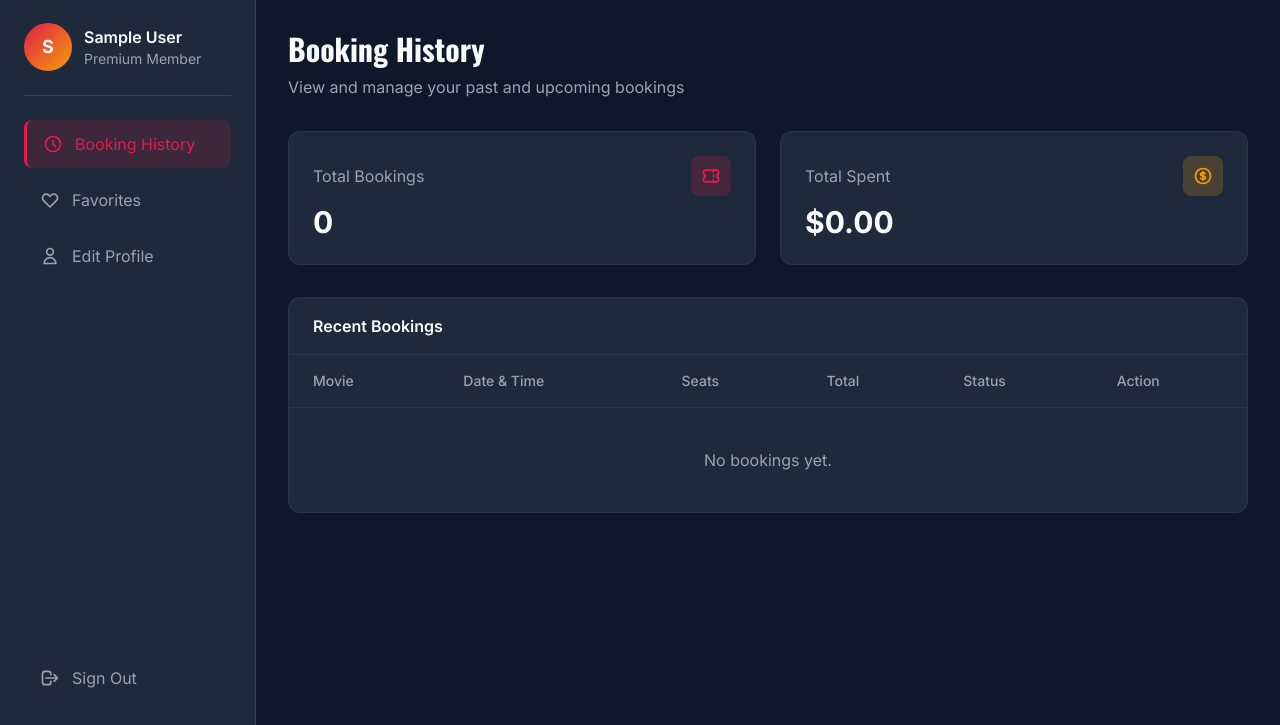
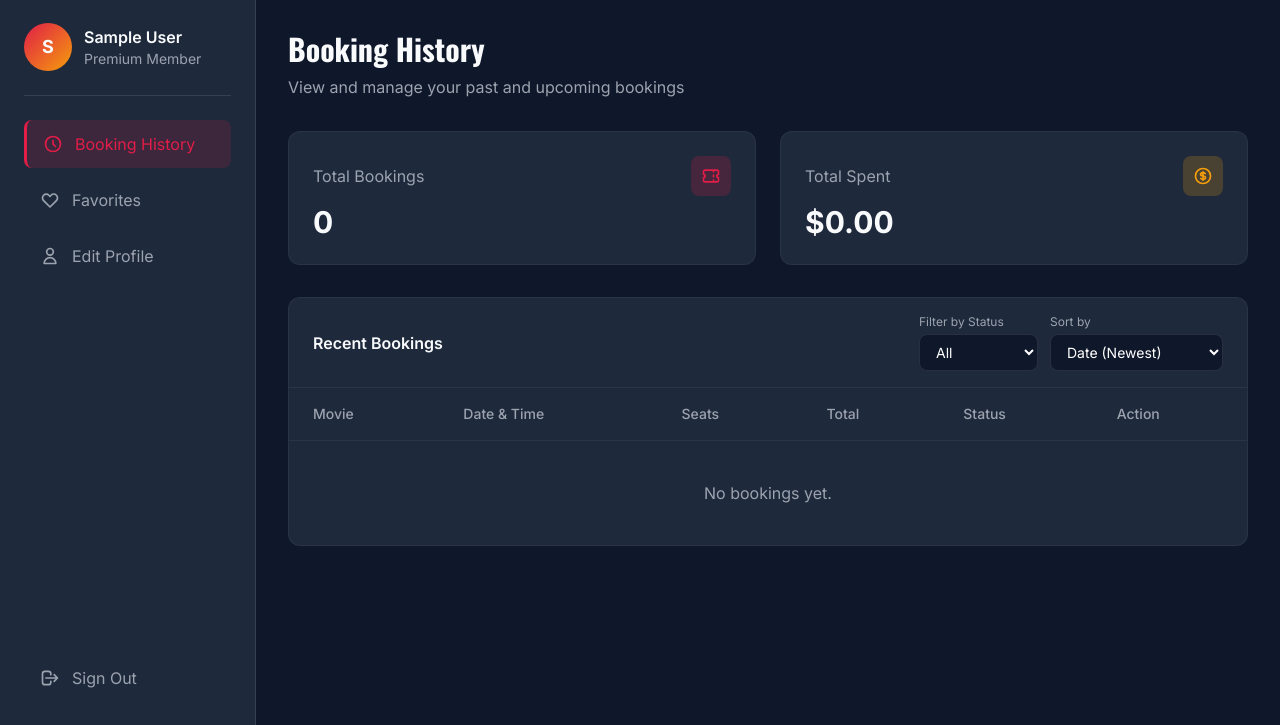
Before and after one commit to l0lwut7/Cinema-Management-System, a Flask app: page /dashboard in a window 1280 px wide. Shown: the part 76-801 px from the top of the page. Run offline with Flask 3, Linux system fonts and the light colour scheme; the visitor is signed in with stand-in values (Sample User, id 1); data that the repository does not hold is empty; some libraries are stand-ins or nearby versions.

Commit message:
Add refund flow and booking UI updates
Add server endpoint /dashboard/refund to process refund requests (checks authentication, validates booking ownership, enforces 1-hour-before-screening eligibility, updates payment and ticket records, and handles DB errors). Enhance dashboard JS to populate and submit a refund modal via fetch, compute refund eligibility, disable/enable refund buttons, and improve bookings filter/sort logic and DOM selection. Update history template to include filter/sort controls and data attributes for booking rows, and update refund modal template to a form with hidden booking id and structured fields for reason and display details.

```diff
--- a/app/blueprints/dashboard/routes.py
+++ b/app/blueprints/dashboard/routes.py
@@ -378,3 +378,88 @@ def update_password():
     finally:
         cursor.close()
         connection.close()
+
+
+@dashboard_bp.route("/dashboard/refund", methods=["POST"], strict_slashes=False)
+def process_refund():
+    if "user_id" not in session:
+        return {'success': False, 'message': 'Not authenticated'}, 401
+
+    try:
+        import json
+        from datetime import datetime, timedelta
+
+        data = json.loads(request.data) if isinstance(request.data, bytes) else request.get_json()
+        booking_id = data.get('booking_id')
+        reason = data.get('reason')
+
+        if not booking_id or not reason:
+            return {'success': False, 'message': 'Missing booking_id or reason'}, 400
+
+        connection = get_db_connection()
+        if connection is None:
+            return {'success': False, 'message': 'Database connection failed'}, 500
+
+        cursor = connection.cursor(dictionary=True)
+
+        try:
+            # Fetch booking and screening info
+            cursor.execute(
+                """
+                SELECT b.booking_id, b.user_id, s.start_time
+                FROM booking b
+                JOIN ticket t ON b.booking_id = t.booking_id
+                JOIN screening s ON t.screening_id = s.screening_id
+                WHERE b.booking_id = %s AND b.user_id = %s
+                LIMIT 1
+                """,
+                (booking_id, session["user_id"])
+            )
+            booking = cursor.fetchone()
+
+            if not booking:
+                return {'success': False, 'message': 'Booking not found'}, 404
+
+            start_time = booking["start_time"]
+            now = datetime.now()
+            one_hour_before = start_time - timedelta(hours=1)
+
+            # Check if refund is eligible: must be BEFORE 1 hour before screening
+            if now >= one_hour_before:
+                return {'success': False, 'message': 'Refund window has closed. Refunds must be requested at least 1 hour before the screening.'}, 403
+
+            # Update payment status to Refunded
+            cursor.execute(
+                """
+                UPDATE payment
+                SET status = 'Refunded'
+                WHERE booking_id = %s
+                """,
+                (booking_id,)
+            )
+
+            # Update ticket type to indicate refunded
+            cursor.execute(
+                """
+                UPDATE ticket
+                SET ticket_type = 'Refunded'
+                WHERE booking_id = %s
+                """,
+                (booking_id,)
+            )
+
+            connection.commit()
+            return {'success': True, 'message': 'Refund processed successfully'}, 200
+
+        except Exception as e:
+            connection.rollback()
+            print(f"Refund processing error: {e}")
+            return {'success': False, 'message': 'Error processing refund'}, 500
+
+        finally:
+            cursor.close()
+            connection.close()
+
+    except Exception as e:
+        print(f"Refund endpoint error: {e}")
+        return {'success': False, 'message': 'Server error'}, 500
--- a/app/static/js/dashboard.js
+++ b/app/static/js/dashboard.js
@@ -56,8 +56,27 @@ function togglePassword(inputId, button) {
   }
 }
 
-// Refund Modal
-function showRefundModal() {
+// Refund Modal with dynamic booking info
+function showRefundModal(button) {
+  const bookingId = button.getAttribute('data-booking-id');
+  const movieTitle = button.getAttribute('data-movie-title');
+  const seats = button.getAttribute('data-seats');
+  const amount = button.getAttribute('data-amount');
+  const startTime = button.getAttribute('data-start-time');
+
+  // Populate modal with booking data
+  document.getElementById('refund-booking-id').value = bookingId;
+  document.getElementById('modal-movie-title').textContent = movieTitle;
+  document.getElementById('modal-seats').textContent = `Seats: ${seats}`;
+  document.getElementById('modal-amount').textContent = `$${parseFloat(amount).toFixed(2)}`;
+
+  if (startTime) {
+    const dt = new Date(startTime);
+    const dateStr = dt.toLocaleDateString('en-US', { month: 'short', day: 'numeric', year: 'numeric' });
+    const timeStr = dt.toLocaleTimeString('en-US', { hour: 'numeric', minute: '2-digit', hour12: true });
+    document.getElementById('modal-datetime').textContent = `${dateStr} • ${timeStr}`;
+  }
+
   const modal = document.getElementById('refund-modal');
   modal.classList.remove('hidden');
   modal.classList.add('flex');
@@ -69,9 +88,40 @@ function hideRefundModal() {
   modal.classList.remove('flex');
 }
 
-function submitRefund() {
-  hideRefundModal();
-  alert('Refund request submitted! You will receive confirmation via email.');
+function submitRefund(event) {
+  event.preventDefault();
+  const bookingId = document.getElementById('refund-booking-id').value;
+  const reason = document.getElementById('refund-reason').value;
+
+  if (!reason) {
+    alert('Please select a refund reason.');
+    return;
+  }
+
+  fetch('/dashboard/refund', {
+    method: 'POST',
+    headers: {
+      'Content-Type': 'application/json',
+    },
+    body: JSON.stringify({
+      booking_id: bookingId,
+      reason: reason
+    })
+  })
+  .then(response => response.json())
+  .then(data => {
+    if (data.success) {
+      hideRefundModal();
+      alert('Refund requested successfully! You will receive confirmation via email.');
+      location.reload();
+    } else {
+      alert('Error: ' + (data.message || 'Could not process refund.'));
+    }
+  })
+  .catch(error => {
+    console.error('Error:', error);
+    alert('An error occurred while processing your refund.');
+  });
 }
 
 // Dashboard Password Strength Indicator
@@ -100,15 +150,45 @@ document.getElementById('new-password')?.addEventListener('input', function(e) {
   });
 });
 
+// Refund Eligibility Check: Can refund anytime until 1 hour before screening
+function isRefundEligible(startTimeIso) {
+  if (!startTimeIso) return false;
+  const startTime = new Date(startTimeIso);
+  const now = new Date();
+  const oneHourBefore = new Date(startTime.getTime() - 60 * 60 * 1000);
+
+  // Refund allowed if current time is BEFORE 1 hour before screening
+  return now < oneHourBefore;
+}
+
+// Update refund button eligibility on page load and dynamically
+function updateRefundButtonStates() {
+  document.querySelectorAll('.refund-btn').forEach(btn => {
+    const startTime = btn.getAttribute('data-start-time');
+    if (isRefundEligible(startTime)) {
+      btn.classList.remove('opacity-50', 'cursor-not-allowed');
+      btn.disabled = false;
+      const startDate = new Date(startTime);
+      const oneHourBefore = new Date(startDate.getTime() - 60 * 60 * 1000);
+      const timeStr = oneHourBefore.toLocaleString('en-US', { month: 'short', day: 'numeric', hour: 'numeric', minute: '2-digit', hour12: true });
+      btn.title = `Refund closes at ${timeStr} (1 hour before screening)`;
+    } else {
+      btn.classList.add('opacity-50', 'cursor-not-allowed');
+      btn.disabled = true;
+      btn.title = 'Refund window has closed (within 1 hour of screening)';
+    }
+  });
+}
+
 // Bookings Filter and Sort
 function filterAndSortBookings() {
-  const tbody = document.getElementById('bookings-tbody');
-  if (!tbody) return;
+  const table = document.querySelector('table tbody');
+  if (!table) return;
 
   const sortValue = document.getElementById('sort-bookings').value;
   const statusValue = document.getElementById('filter-status').value;
 
-  const rows = Array.from(tbody.querySelectorAll('.booking-row'));
+  const rows = Array.from(table.querySelectorAll('.booking-row'));
 
   // Filtering
   rows.forEach(row => {
@@ -120,20 +200,26 @@ function filterAndSortBookings() {
     }
   });
 
-  // Sorting
-  rows.sort((a, b) => {
+  // Sorting (only visible rows)
+  const visibleRows = rows.filter(row => row.style.display !== 'none');
+  visibleRows.sort((a, b) => {
     if (sortValue === 'date-desc' || sortValue === 'date-asc') {
-      const dateA = new Date(a.getAttribute('data-date'));
-      const dateB = new Date(b.getAttribute('data-date'));
+      const dateA = new Date(a.getAttribute('data-date') || 0);
+      const dateB = new Date(b.getAttribute('data-date') || 0);
       return sortValue === 'date-desc' ? dateB - dateA : dateA - dateB;
     } else if (sortValue === 'price-desc' || sortValue === 'price-asc') {
-      const priceA = parseFloat(a.getAttribute('data-price'));
-      const priceB = parseFloat(b.getAttribute('data-price'));
+      const priceA = parseFloat(a.getAttribute('data-price') || 0);
+      const priceB = parseFloat(b.getAttribute('data-price') || 0);
       return sortValue === 'price-desc' ? priceB - priceA : priceA - priceB;
     }
     return 0;
   });
 
   // Re-append rows in new order
-  rows.forEach(row => tbody.appendChild(row));
+  visibleRows.forEach(row => table.appendChild(row));
 }
+
+// Initialize on page load
+document.addEventListener('DOMContentLoaded', () => {
+  updateRefundButtonStates();
+});
--- a/app/templates/dashboard/components/history.html
+++ b/app/templates/dashboard/components/history.html
@@ -33,8 +33,28 @@
 
   <!-- Bookings Table -->
   <div class="bg-cinema-surface rounded-xl border border-white/5 overflow-hidden">
-    <div class="px-6 py-4 border-b border-white/5 flex items-center justify-between">
+    <div class="px-6 py-4 border-b border-white/5 flex items-center justify-between flex-wrap gap-4">
       <h3 class="font-semibold">Recent Bookings</h3>
+      <div class="flex gap-3">
+        <div>
+          <label for="filter-status" class="block text-xs text-gray-400 mb-1">Filter by Status</label>
+          <select id="filter-status" onchange="filterAndSortBookings()" class="px-3 py-2 bg-cinema-bg border border-white/10 rounded-lg text-sm text-white">
+            <option value="all">All</option>
+            <option value="upcoming">Upcoming</option>
+            <option value="completed">Completed</option>
+            <option value="refunded">Refunded</option>
+          </select>
+        </div>
+        <div>
+          <label for="sort-bookings" class="block text-xs text-gray-400 mb-1">Sort by</label>
+          <select id="sort-bookings" onchange="filterAndSortBookings()" class="px-3 py-2 bg-cinema-bg border border-white/10 rounded-lg text-sm text-white">
+            <option value="date-desc">Date (Newest)</option>
+            <option value="date-asc">Date (Oldest)</option>
+            <option value="price-desc">Price (High to Low)</option>
+            <option value="price-asc">Price (Low to High)</option>
+          </select>
+        </div>
+      </div>
     </div>
     <div class="overflow-x-auto">
       <table class="w-full">
@@ -50,7 +70,7 @@
         </thead>
         {% if recent_bookings %}
   {% for booking in recent_bookings %}
-    <tr class="booking-row hover:bg-cinema-surfaceLight/30 transition-colors">
+    <tr class="booking-row hover:bg-cinema-surfaceLight/30 transition-colors" data-status="{{ booking.status.lower() }}" data-date="{{ booking.start_time.isoformat() if booking.start_time else '' }}" data-price="{{ booking.total_amount }}">
       <td class="px-6 py-4">
         <a href="{{ url_for('discovery.movie_detail', movie_id=booking.movie_id) }}" class="flex items-center gap-3 hover:opacity-80 transition-opacity">
           <div class="w-12 h-16 rounded-lg bg-gradient-to-br from-cinema-primary to-amber flex items-center justify-center text-xs font-bold">
@@ -81,8 +101,12 @@
       </td>
 
       <td class="px-6 py-4">
-        {% if booking.action == "ticket" %}
-  <button class="text-gray-400 hover:text-white text-sm">
+        {% if booking.action == "refund" %}
+  <button class="refund-btn text-amber hover:text-amber-300 text-sm font-medium transition-colors" data-booking-id="{{ booking.booking_id }}" data-start-time="{{ booking.start_time.isoformat() if booking.start_time else '' }}" data-movie-title="{{ booking.movie_title }}" data-seats="{{ booking.seats }}" data-amount="{{ booking.total_amount }}" onclick="showRefundModal(this)" title="Available up to 1 hour before screening">
+    Request Refund
+  </button>
+{% elif booking.action == "ticket" %}
+  <button class="text-gray-400 hover:text-white text-sm transition-colors">
     View Ticket
   </button>
 {% else %}
--- a/app/templates/dashboard/components/refund_modal.html
+++ b/app/templates/dashboard/components/refund_modal.html
@@ -20,37 +20,38 @@
 
     <div class="bg-cinema-bg rounded-xl p-4 mb-6">
       <div class="flex items-center gap-3 mb-3">
-        <div class="w-12 h-16 rounded-lg bg-gradient-to-br from-red-600 to-orange-600 flex items-center justify-center text-xs font-bold">OP</div>
+        <div class="w-12 h-16 rounded-lg bg-gradient-to-br from-red-600 to-orange-600 flex items-center justify-center text-xs font-bold" id="modal-movie-code">—</div>
         <div>
-          <p class="font-medium">Oppenheimer</p>
-          <p class="text-sm text-gray-400">Mar 20, 2024 • 8:00 PM</p>
+          <p class="font-medium" id="modal-movie-title">Movie Title</p>
+          <p class="text-sm text-gray-400" id="modal-datetime">Date & Time</p>
         </div>
       </div>
       <div class="flex justify-between text-sm">
-        <span class="text-gray-400">Seats: G12, G13, G14</span>
-        <span class="font-semibold">$67.50</span>
+        <span class="text-gray-400" id="modal-seats">Seats: —</span>
+        <span class="font-semibold" id="modal-amount">$0.00</span>
       </div>
     </div>
 
-    <div class="space-y-4">
+    <form id="refund-form" onsubmit="submitRefund(event)" class="space-y-4">
+      <input type="hidden" id="refund-booking-id" name="booking_id" value="">
       <div>
         <label class="block text-sm font-medium text-gray-300 mb-2">Reason for refund</label>
-        <select class="input-field w-full px-4 py-3 rounded-xl text-white">
-          <option>Select a reason</option>
-          <option>Change of plans</option>
-          <option>Booked wrong date/time</option>
-          <option>Booked wrong movie</option>
-          <option>Other</option>
+        <select id="refund-reason" name="reason" required class="input-field w-full px-4 py-3 rounded-xl text-white">
+          <option value="">Select a reason</option>
+          <option value="change_of_plans">Change of plans</option>
+          <option value="wrong_date_time">Booked wrong date/time</option>
+          <option value="wrong_movie">Booked wrong movie</option>
+          <option value="other">Other</option>
         </select>
       </div>
       <div class="flex gap-4">
-        <button onclick="hideRefundModal()" class="flex-1 py-3 border border-white/10 rounded-xl font-medium hover:bg-cinema-surfaceLight transition-colors">
+        <button type="button" onclick="hideRefundModal()" class="flex-1 py-3 border border-white/10 rounded-xl font-medium hover:bg-cinema-surfaceLight transition-colors">
           Cancel
         </button>
-        <button onclick="submitRefund()" class="flex-1 py-3 bg-cinema-primary hover:bg-rose-600 rounded-xl font-medium transition-colors">
+        <button type="submit" class="flex-1 py-3 bg-cinema-primary hover:bg-rose-600 rounded-xl font-medium transition-colors">
           Confirm Refund
         </button>
       </div>
-    </div>
+    </form>
   </div>
 </div>
```
